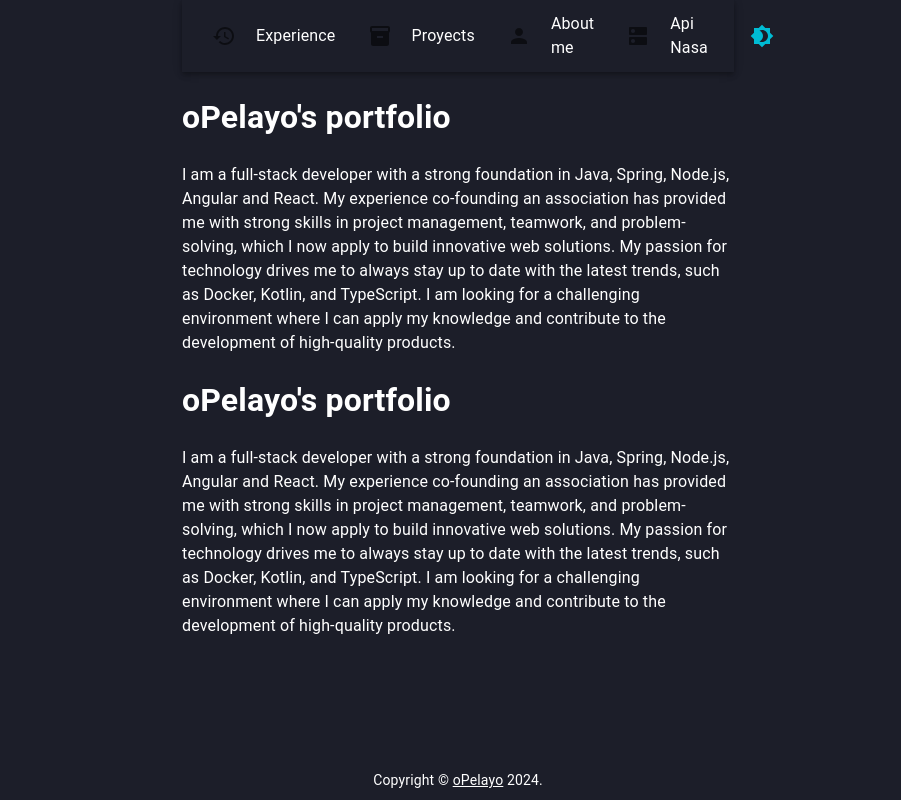
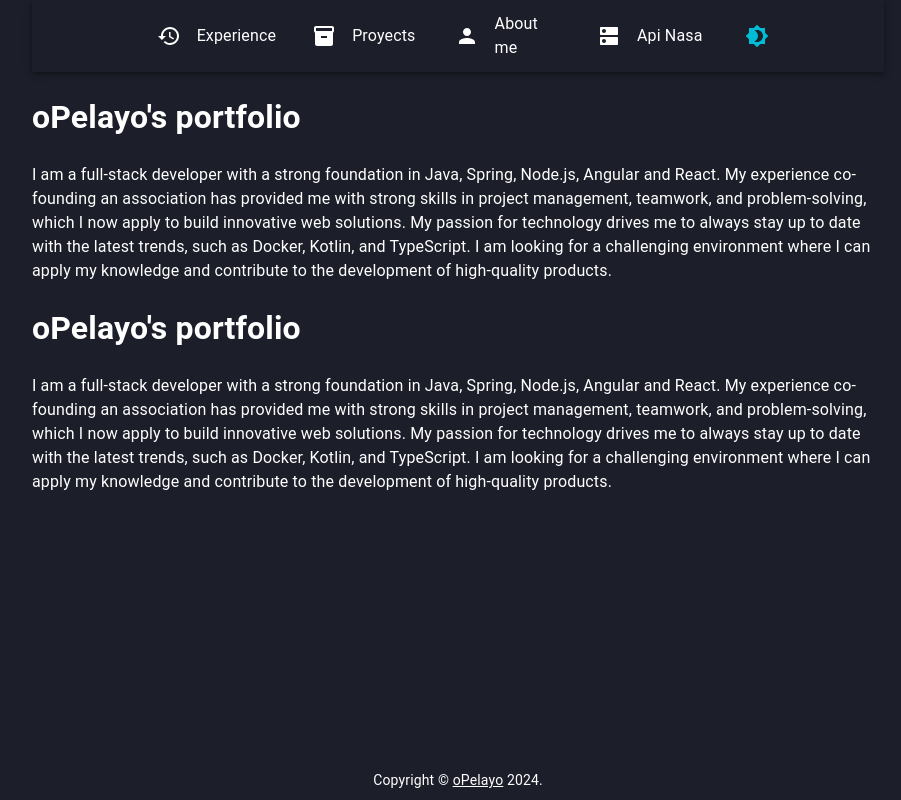
Before and after one commit to oPelayo/portfolio, a React (Create React App) app: page / in a window 1280 px wide. Shown: the whole page, without its empty margins (182-1083 px from the left). Built offline with nearby package versions, Linux system fonts and the light colour scheme.

Commit message:
Implementation of side menu for mobile devices, styles need to be configured

```diff
--- a/src/components/Navbar/Navbar.js
+++ b/src/components/Navbar/Navbar.js
@@ -2,6 +2,7 @@ import React, { useState } from 'react';
 import AppBar from '@mui/material/AppBar';
 import Toolbar from '@mui/material/Toolbar';
 import IconButton from '@mui/material/IconButton';
+import MenuIcon from '@mui/icons-material/Menu';
 import Box from '@mui/material/Box';
 import List from '@mui/material/List';
 import ListItem from '@mui/material/ListItem';
@@ -9,22 +10,22 @@ import ListItemIcon from '@mui/material/ListItemIcon';
 import ListItemText from '@mui/material/ListItemText';
 import { NavLink } from 'react-router-dom';
 import { mainNavbarItems } from './consts/navbarItems';
-import { navbarStyles } from './styles';
 import '../../index.css';
 import Brightness4Icon from '@mui/icons-material/Brightness4';
 import Brightness7Icon from '@mui/icons-material/Brightness7';
+import Drawer from '@mui/material/Drawer';
 
 const Navbar = ({ toggleTheme, isDarkMode }) => {
     const [activeLink, setActiveLink] = useState("");
+    const [mobileOpen, setMobileOpen] = useState(false);
 
     const handleActiveLink = (route) => setActiveLink(route);
 
-    return (
-        <AppBar position="static">
-            <Toolbar sx={{ display: 'flex', justifyContent: 'space-between' }}>
-                {/* Menú de Navegación */}
-                <Box sx={{ display: 'flex', gap: 2 }}>
-                    <List sx={{ display: 'flex', alignItems: 'center' }}>
+    const handleDrawerToggle = () => { setMobileOpen(!mobileOpen); };
+
+    const drawer = (
+        <Box sx={{ width: 250 }} onClick={handleDrawerToggle}>
+          <List>
             {mainNavbarItems.map((item) => (
               <ListItem
                 key={item.id}
@@ -41,23 +42,77 @@ const Navbar = ({ toggleTheme, isDarkMode }) => {
                   },
                 }}
               >
-                                <ListItemIcon
-                                    sx={navbarStyles.icons}
+                <ListItemIcon>{item.icon}</ListItemIcon>
+                <ListItemText primary={item.label} />
+              </ListItem>
+            ))}
+          </List>
+        </Box>
+      );
+
+    return (
+        <>
+            <AppBar position="static">
+                <Toolbar sx={{ display: 'flex', justifyContent: 'space-between' }}>
+
+                    {/* Mobile menu button */}
+                    <IconButton
+                        color="inherit"
+                        edge="start"
+                        onClick={handleDrawerToggle}
+                        sx={{ display: { sm: 'none' } }} // Show only on small screens
                     >
+                        <MenuIcon />
+                    </IconButton>
+
+                    {/* Normal Navbar for larger screens */}
+                    <Box sx={{ display: { xs: 'none', sm: 'flex' }, gap: 2 }}>
+                        <List sx={{ display: 'flex', alignItems: 'center' }}>
+                            {mainNavbarItems.map((item) => (
+                                <ListItem
+                                    key={item.id}
+                                    component={NavLink}
+                                    to={item.route}
+                                    onClick={() => handleActiveLink(item.route)}
+                                    sx={{
+                                        padding: '0 10px',
+                                        borderBottom: item.route === activeLink ? '2px solid #00bcd4' : 'none',
+                                        color: '#fff',
+                                        transition: 'color 0.3s ease-in-out',
+                                        '&:hover': {
+                                            color: '#00bcd4',
+                                        },
+                                    }}
+                                >
+                                    <ListItemIcon sx={{ color: '#fff' }} >
                                         {item.icon}
                                     </ListItemIcon>
                                     <ListItemText primary={item.label} />
                                 </ListItem>
                             ))}
                         </List>
-                </Box>
-                <Box>
                         <IconButton sx={{ color: '#00bcd4' }} onClick={toggleTheme}>
                             {isDarkMode ? <Brightness7Icon /> : <Brightness4Icon />}
                         </IconButton>
                     </Box>
                 </Toolbar>
             </AppBar>
+            {/* Drawer for mobile menu */}
+            <Drawer
+            anchor="left"
+            open={mobileOpen}
+            onClose={handleDrawerToggle}
+            ModalProps={{
+                keepMounted: true, // Better open performance on mobile.
+            }}
+            sx={{
+                display: { xs: 'block', sm: 'none' }, // Only show drawer on small screens
+                '& .MuiDrawer-paper': { boxSizing: 'border-box', width: 250 },
+            }}
+            >
+            {drawer}
+            </Drawer>
+        </>
     );
 };
 
--- a/src/components/Navbar/styles.js
+++ /dev/null
@@ -1,6 +0,0 @@
-export const navbarStyles = {
-    icons: {
-        marginLeft: '0px',
-        marginRigth: '0px'
-    }
-};
--- a/src/index.css
+++ b/src/index.css
@@ -2,8 +2,13 @@
      color: rgba(255, 255, 255, 0.93);
     background-color: #1c1e29;
 }*/
+.root header {
+    justify-content: center;
+    box-shadow: var(--Paper-shadow);
+}
 
 .root header div{
+    justify-content: center;
     padding-left: 8px;
     padding-right: 8px;
 }
--- a/src/routingContainer.js
+++ b/src/routingContainer.js
@@ -15,9 +15,9 @@ const RoutingContainer = ({ toggleTheme, isDarkMode }) => {
   const theme = useTheme();
 
   return (
-    <Container maxWidth="sm" sx={{ backgroundColor: theme.palette.background.default }}>
+    <Container maxWidth="md" sx={{ backgroundColor: theme.palette.background.default }}>
       <Box sx={{ display: 'flex', flexDirection: 'column', height: '100vh', backgroundColor: theme.palette.background.default }}>
-        <Navbar toggleTheme={toggleTheme} isDarkMode={isDarkMode} />
+        <Navbar toggleTheme={toggleTheme} isDarkMode={isDarkMode} sx={{ borderRadius: '15px' }} />
         <Box sx={{ flex: 1 }}>
           <Home/>
           <Routes>
--- a/src/theme.js
+++ b/src/theme.js
@@ -19,6 +19,7 @@ export const lightTheme = createTheme({
     },
     text: {
       primary: '#fff',
+      secondary: '#fff',
     },
     icon: {
       color: '#fff',
@@ -44,6 +45,7 @@ export const darkTheme = createTheme({
     },
     text: {
       primary: '#000',
+      secondary: '#000'
     },
     icon: {
       color: '#000',
```
Lines whose indentation alone changed are shown as unchanged.
